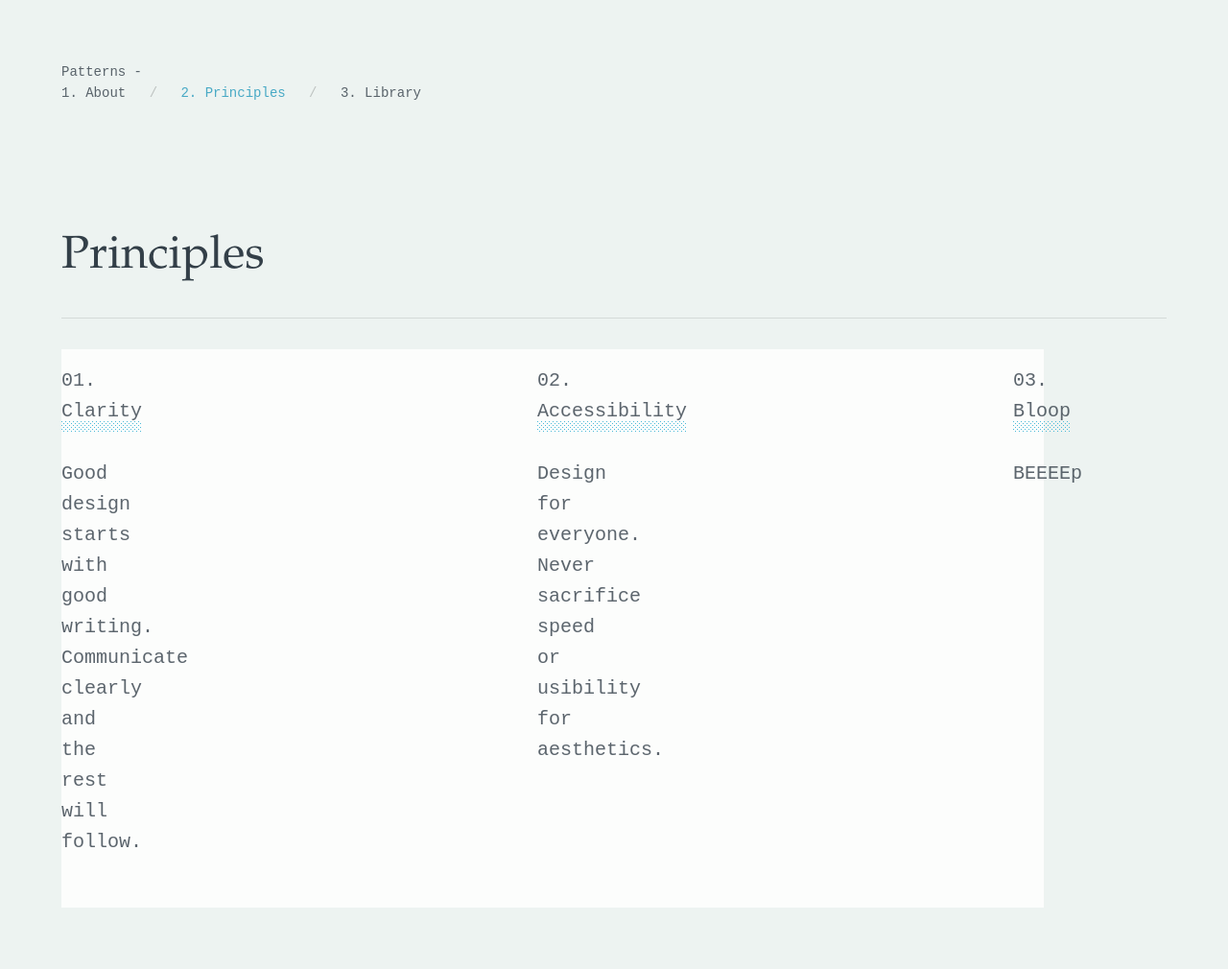
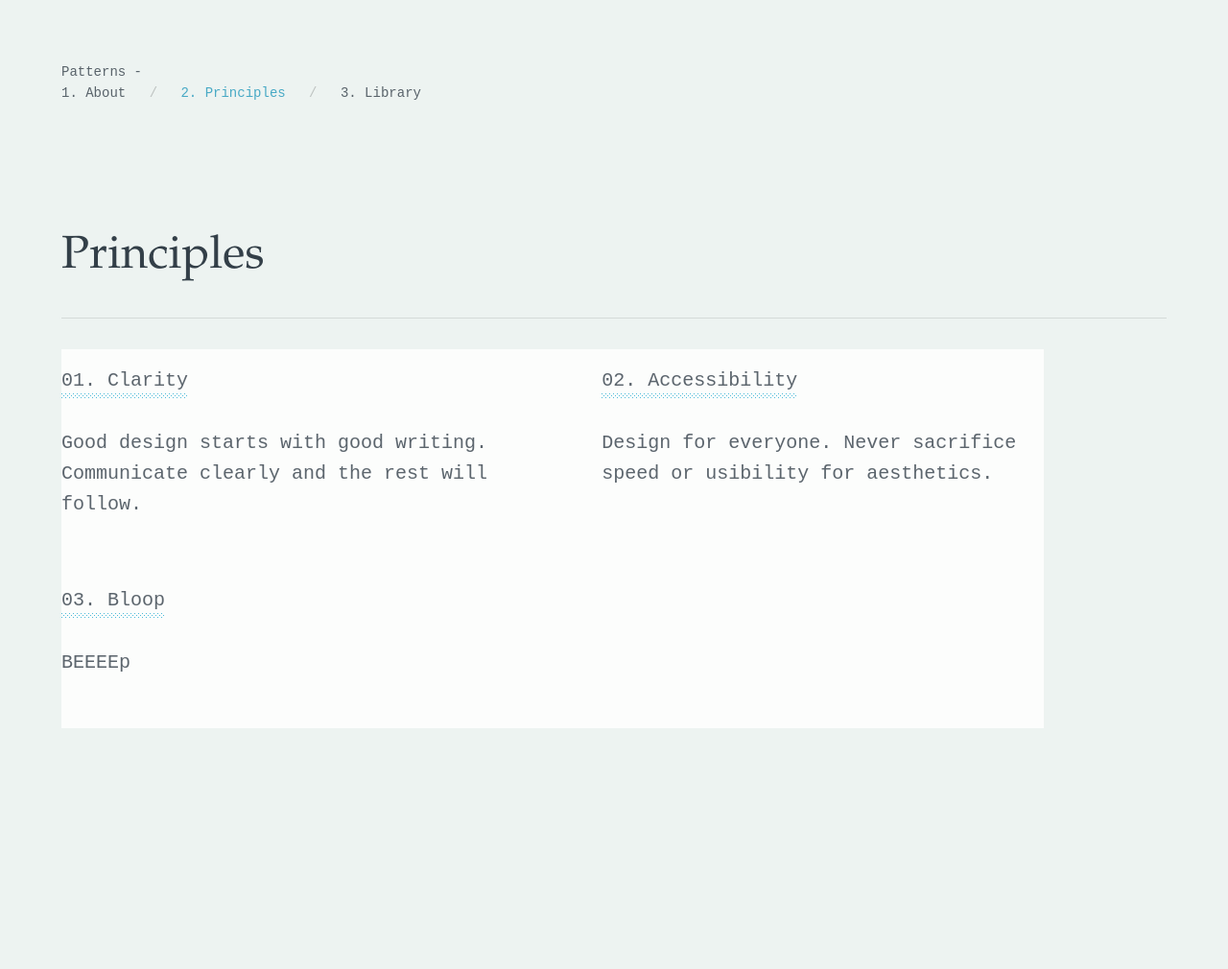
Before and after one commit to wearepatterns/wearepatterns.github.io, a Jekyll site: the page built from principles.markdown, in a window 1280 px wide. Shown: the whole page at 96% size. Built offline with Jekyll 4.4.1, drawn with Linux system fonts in a browser that asks for light colours; after the commit the page ends 900 px from its top, so only the background shows below that.

Commit message:
Update pl.html

```diff
--- a/_layouts/pl.html
+++ b/_layouts/pl.html
@@ -6,7 +6,7 @@ layout: default
 <section class="mt4 mt4-l pt3 pt4-l f5 f4-l lh-copy bt b--black-10 bc mw9">
     <div class="fc bg-white-80 mw8"><!--class="flex mw8"-->
         {% for principle in page.principles %}
-        <div class="mt0-ns mb4 mw2">
+        <div class="mt0-ns mb4 mw45">
             <h2 class="f5 f4-l normal dots">{{ principle.title }}</h2>
             <p class="mt1 mt3-ns measure">{{ principle.body }}</p>
         </div>
```
